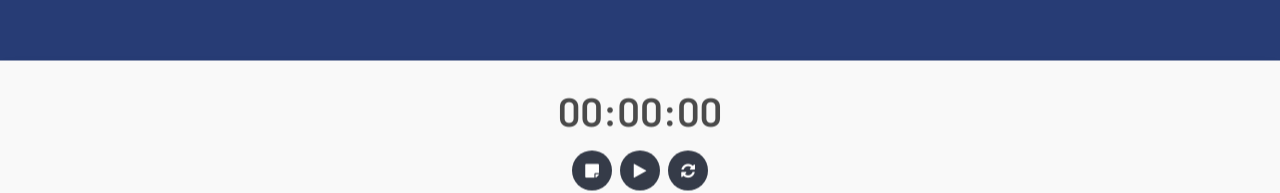
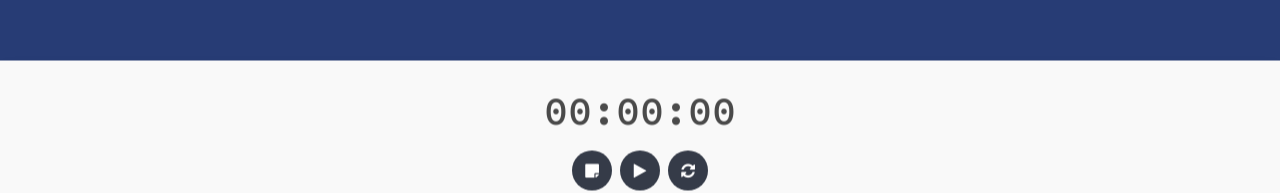
Before and after one commit to alalfakawma/wtimer, a React (Create React App) app: page / in a window 1280 px wide. Shown: the part 257-450 px from the top of the page. Built offline with nearby package versions, Linux system fonts and the light colour scheme.

Commit message:
Changed timer font to monospaced font as user suggestion

```diff
--- a/src/scss/index.scss
+++ b/src/scss/index.scss
@@ -1,5 +1,6 @@
 // Font
 @import url('https://fonts.googleapis.com/css?family=Barlow:400,600');
+@import url('https://fonts.googleapis.com/css?family=Source+Code+Pro:600');
 
 // Variable
 $primary: #353b48;
@@ -32,6 +33,10 @@ body {
 	background: $bodybg;
 	height: 100vh;
 	overflow: hidden;
+}
+
+.time {
+	font-family: "Source Code Pro", "Inconsolata", monospace;
 }
 
 .timerAndNote {
```
